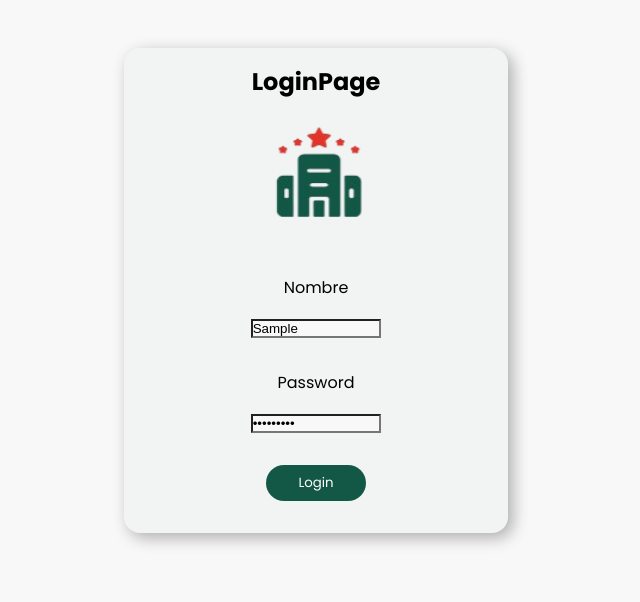
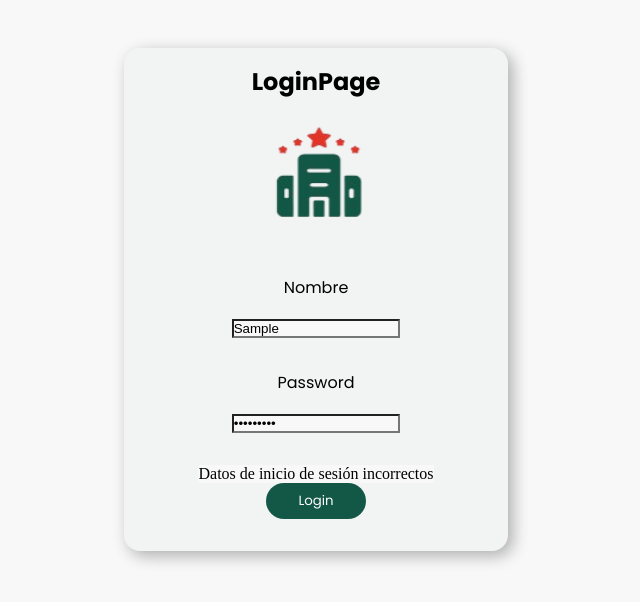
Before and after one commit to MariaGargoles/Dashboard_Miranda, a React (Vite) app: page / in a window 1280 px wide. Both pictures are taken after typing "Sample", "Sample123" into the empty fields and a click on the input "Login". Shown: the top 602 px of the page, without its empty margins (324-964 px from the left). Built offline with nearby package versions, Linux system fonts and the light colour scheme; no server answers.

Commit message:
ADD: finish loggin

```diff
--- a/src/components/FormLoginComponent/FormLoginComponent.tsx
+++ b/src/components/FormLoginComponent/FormLoginComponent.tsx
@@ -3,33 +3,24 @@ import { useDispatch } from 'react-redux';
 import { login } from '../../context/AuthUserContext';
 import "./FormLoginComponent.css";
 import { LoginForm, TitleForm, Form, Label, Input, LogoForm } from "./FormLoginStyled.js";
-import logo from "../../assets/Logo.png"
+import logo from "../../assets/Logo.png";
+import { login as apiLogin } from "../../features/Connect API/ConnectApi";
 
 export const FormLoginComponent: React.FC = () => {
   const dispatch = useDispatch();
   const [username, setUsername] = useState('');
   const [password, setPassword] = useState('');
+  const [error, setError] = useState('');
 
-
-  interface AuthState {
-    foto: string;
-    name: string;
-    id: string;
-    startDate: string;
-    description: string;
-    email: string;
-    contact: string;
-    status: string;
-    isAuthenticated: boolean;
-  }
-
-  const submitHandler = (event: React.FormEvent<HTMLFormElement>) => {
+  const submitHandler = async (event: React.FormEvent<HTMLFormElement>) => {
     event.preventDefault();
 
-    if (username === "segwanda12" && password === "miranda") {
-      dispatch(login({ name: username, email: "segwanda12@example.com" }));
-    } else {
-      alert("Datos incorrectos");
+    try {
+      const user = await apiLogin({ email: username, password });
+      dispatch(login(user));
+      setError('');
+    } catch (err: any) {
+      setError('Datos de inicio de sesión incorrectos');
     }
   };
 
@@ -47,7 +38,6 @@ export const FormLoginComponent: React.FC = () => {
           value={username}
           onChange={(event) => setUsername(event.target.value)}
         />
-
         <Label>Password</Label>
         <Input
           type="password"
@@ -57,7 +47,7 @@ export const FormLoginComponent: React.FC = () => {
           value={password}
           onChange={(event) => setPassword(event.target.value)}
         />
-
+        {error && <p className="error-message">{error}</p>}
         <input className="FormButton" type="submit" value="Login" />
       </Form>
     </LoginForm>
--- a/src/features/Connect API/ConnectApi.ts
+++ b/src/features/Connect API/ConnectApi.ts
@@ -1,8 +1,13 @@
+const API_URL = import.meta.env.VITE_API_URL;
 
-const API_URL= import.meta.env.VITE_API_URL
+export async function ApiConnect(path: string, method: 'GET' | 'POST' | 'PUT' | 'DELETE', data: any = null) {
+    const token = localStorage.getItem('TOKEN_KEY');
 
-export async function ApiConnect(path: string, method: 'GET' | 'POST' | 'PUT' | 'DELETE', data: any = null){
-    const token = localStorage.getItem('TOKEN_KEY')
+    // Verificar si el token existe
+    if (!token) {
+        console.error('Token not found');
+        throw new Error('No authentication token found');
+    }
 
     try {
         const response = await fetch(`${API_URL}${path}`, {
@@ -14,17 +19,20 @@ export async function ApiConnect(path: string, method: 'GET' | 'POST' | 'PUT' |
             body: data ? JSON.stringify(data) : undefined
         });
 
+        // Manejar errores de respuesta
         if ([401, 403].includes(response.status)) {
             localStorage.clear();
             location.reload();
             return;
         } else if (!response.ok) {
-            throw new Error()
+            const errorText = await response.text(); // Obtener el mensaje de error de la respuesta
+            throw new Error(errorText || 'Request failed');
         }
 
-        return await response.json()
+        return await response.json();
     } catch (error) {
-        throw(error)
+        console.error('API connection error:', error); // Log de error
+        throw error;
     }
 }
 
@@ -37,13 +45,16 @@ export async function login(user: { email: string; password: string }) {
             },
             body: JSON.stringify(user)
         });
+
         if (!response.ok) {
             const errorText = await response.text();
             throw new Error(errorText || 'Failed to login');
         }
+
         const data = await response.json();
-        localStorage.setItem('TOKEN_KEY', data.Token);
-        localStorage.setItem('user', JSON.stringify(data.User));
+        localStorage.setItem('TOKEN_KEY', data.Token); // Guardar el token en localStorage
+        localStorage.setItem('user', JSON.stringify(data.User)); // Guardar información del usuario
+
         return data.User;
     } catch (error) {
         throw error;
```
Also changed, not shown: 3 other files (tests, documents, lock files or other folders).
